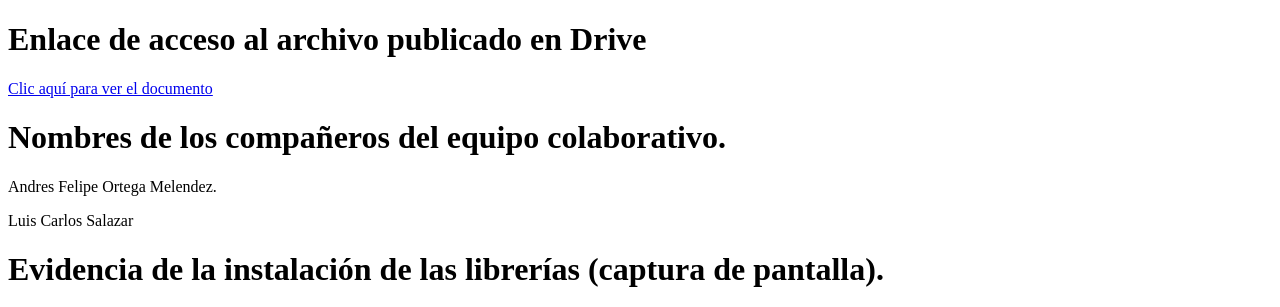
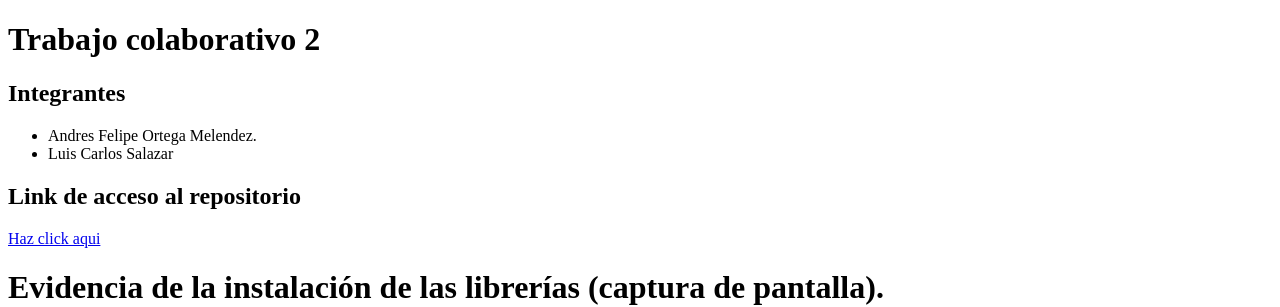
Before and after one commit to andresmelendez/trabajocolaborativo2, a plain HTML site: page index.html in a window 1280 px wide. Shown: the top 307 px of the page. Drawn offline with Linux system fonts and the light colour scheme.

Commit message:
Trabajo colaborativo 2

```diff
--- a/index.html
+++ b/index.html
@@ -6,14 +6,18 @@
         <title>Trabajo colaborativo - Banco contigo</title>
     </head>
     <body>
-        <h1>Enlace de acceso al archivo publicado en Drive</h1>
+        <h1>Trabajo colaborativo 2</h1>
+
+        <h2>Integrantes</h2>
+        <ul>
+            <li>Andres Felipe Ortega Melendez.</li>
+            <li>Luis Carlos Salazar</li>
+        </ul>
+
+        <h2>Link de acceso al repositorio</h2>
         <a href="https://docs.google.com/document/d/1XyNA4b6mMZXY1wMWk6XPEDLA0ym3O23I/edit?usp=sharing&ouid=100839931200951929438&rtpof=true&sd=true">
-            Clic aquí para ver el documento
+            Haz click aqui
         </a>
-        <h1>Nombres de los compañeros del equipo colaborativo.</h1>
-
-        <p>Andres Felipe Ortega Melendez.</p>
-        <p>Luis Carlos Salazar</p>
 
         <h1>Evidencia de la instalación de las librerías (captura de
             pantalla).</h1>
```
Also changed, not shown: librerias.png, 1 other file.
